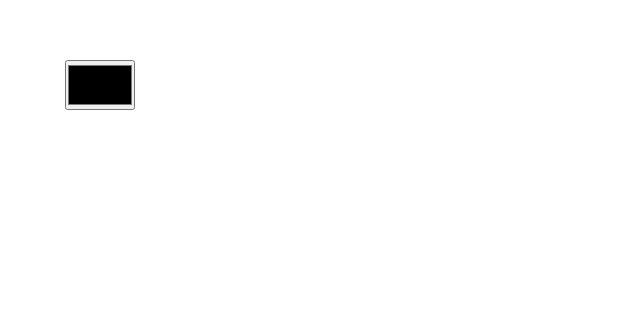
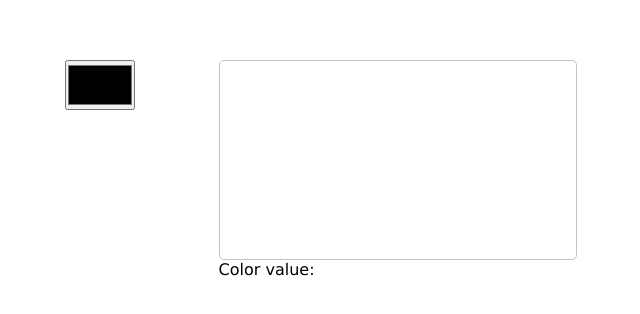
Before and after one commit to mateusoli98/ColorSelector, a plain HTML site: page index.html in a window 1280 px wide. Shown: the part 240-554 px from the top of the page, without its empty margins (319-959 px from the left). Drawn offline with Linux system fonts and the light colour scheme.

Commit message:
adjust template

```diff
--- a/index.html
+++ b/index.html
@@ -13,8 +13,8 @@
     <div class="container">
         <input type="color">
         <div class="result">
-            <p></p>
-            <div class="colorSelector"></div>
+            <div class="color-selector"></div>
+            <p>Color value: </p>
         </div>
     </div>
 
--- a/style.css
+++ b/style.css
@@ -26,9 +26,16 @@ body {
 
 .result {
   height: 100%;
+  width: 70%;
 }
 
 .result p {
-  font-size: 20px;
-  margin-bottom: 10px;
+  font-size: 16px;
+  margin-bottom: 5px;
 }
+
+.color-selector {
+  height: 100%;
+  border: 1px solid #c3c3c3;
+  border-radius: 5px;
+}
```
